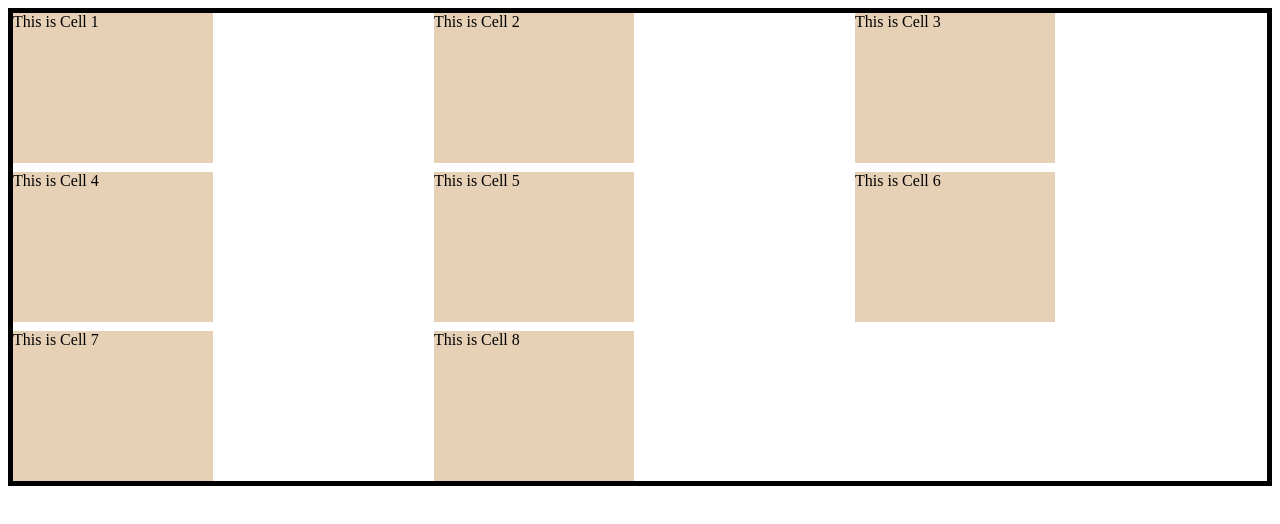
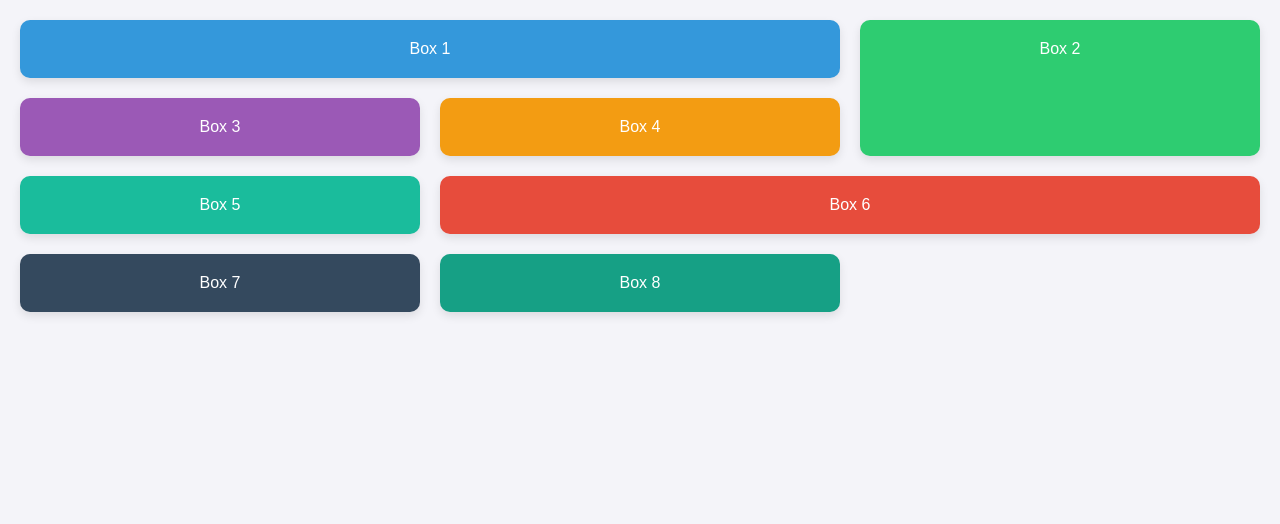
Before and after one commit to PRAJWALMHASKAR/cohort_devx100, a plain HTML site: page index.html in a window 1280 px wide. Drawn offline with Linux system fonts and the light colour scheme.

Commit message:
bento grids

```diff
--- /dev/null
+++ b/chatgptBentogrid.css
@@ -0,0 +1,68 @@
+* {
+    margin: 0;
+    padding: 0;
+    box-sizing: border-box;
+}
+
+body {
+    font-family: Arial, sans-serif;
+    background-color: #f4f4f9;
+    padding: 20px;
+}
+
+.bento-grid {
+    display: grid;
+    grid-template-columns: repeat(3, 1fr); /* 3 equal-width columns */
+    grid-template-rows: auto; /* Adjusts rows based on content */
+    gap: 20px; /* Space between items */
+}
+
+.bento-item {
+    background-color: #ff8c00;
+    color: white;
+    padding: 20px;
+    text-align: center;
+    border-radius: 10px;
+    box-shadow: 0 4px 10px rgba(0, 0, 0, 0.1);
+    transition: transform 0.3s ease, box-shadow 0.3s ease;
+}
+
+.bento-item:hover {
+    transform: translateY(-10px);
+    box-shadow: 0 8px 20px rgba(0, 0, 0, 0.2);
+}
+
+.item1 {
+    grid-column: span 2; /* Span 2 columns */
+    background-color: #3498db;
+}
+
+.item2 {
+    grid-row: span 2; /* Span 2 rows */
+    background-color: #2ecc71;
+}
+
+.item3 {
+    background-color: #9b59b6;
+}
+
+.item4 {
+    background-color: #f39c12;
+}
+
+.item5 {
+    background-color: #1abc9c;
+}
+
+.item6 {
+    grid-column: span 2; /* Span 2 columns */
+    background-color: #e74c3c;
+}
+
+.item7 {
+    background-color: #34495e;
+}
+
+.item8 {
+    background-color: #16a085;
+}
--- a/index.html
+++ b/index.html
@@ -1,39 +1,21 @@
 <!DOCTYPE html>
 <html lang="en">
-
 <head>
     <meta charset="UTF-8">
     <meta name="viewport" content="width=device-width, initial-scale=1.0">
-    <title>Grid Example</title>
-    <style>
-        .container {
-            display: grid;
-            gap: 9px;
-            grid-template-columns: repeat(3, 1fr);
-            /* grid-template-rows: repeat(2, 1fr); */
-            border: 5px solid black;
-            grid-template-rows: auto;
-        }
-
-        .area {
-            width: 200px;
-            height: 150px;
-            background-color: rgba(216, 183, 140, 0.632);
-        }
-    </style>
+    <title>Bento Grid</title>
+    <link rel="stylesheet" href="chatgptBentogrid.css">
 </head>
-
 <body>
-    <div class="container">
-        <div class="area area1">This is Cell 1</div>
-        <div class="area area2">This is Cell 2</div>
-        <div class="area area3">This is Cell 3</div>
-        <div class="area area4">This is Cell 4</div>
-        <div class="area area5">This is Cell 5</div>
-        <div class="area area6">This is Cell 6</div>
-        <div class="area area7">This is Cell 7</div>
-        <div class="area area8">This is Cell 8</div>
+    <div class="bento-grid">
+        <div class="bento-item item1">Box 1</div>
+        <div class="bento-item item2">Box 2</div>
+        <div class="bento-item item3">Box 3</div>
+        <div class="bento-item item4">Box 4</div>
+        <div class="bento-item item5">Box 5</div>
+        <div class="bento-item item6">Box 6</div>
+        <div class="bento-item item7">Box 7</div>
+        <div class="bento-item item8">Box 8</div>
     </div>
 </body>
-
 </html>
```
Also changed, not shown: bentogrid.html (added, +72 -0 lines).
